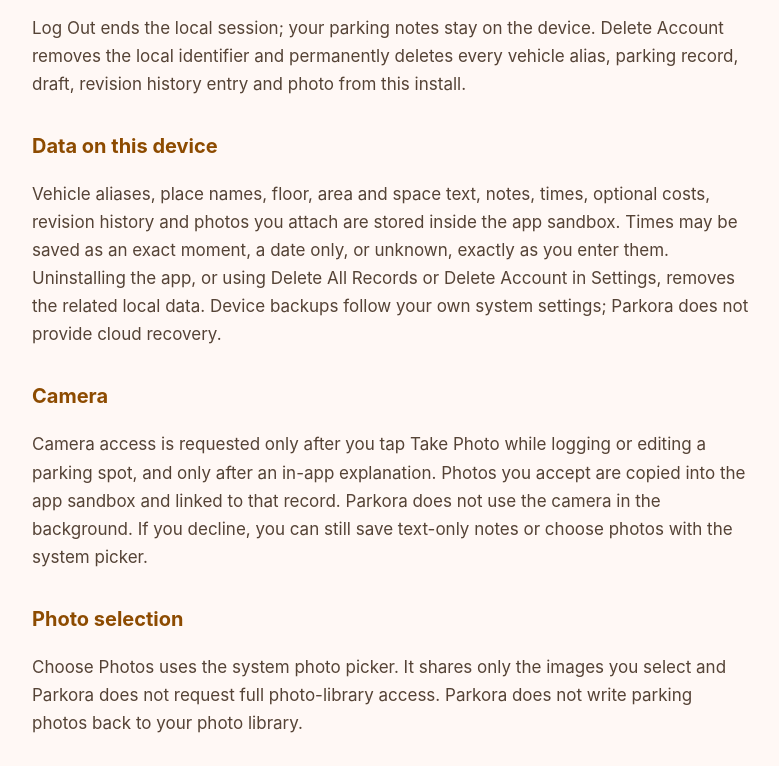
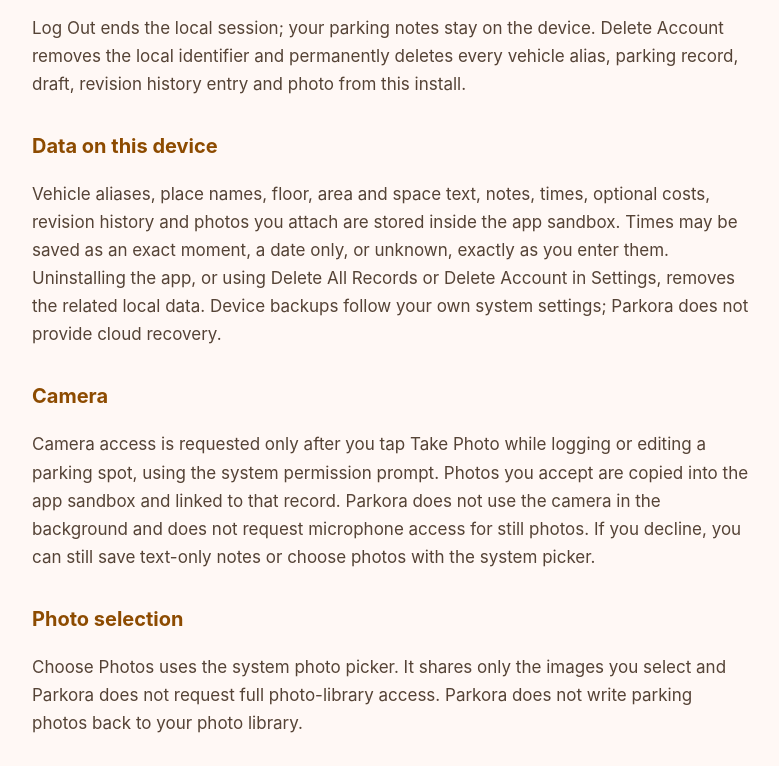
Before and after one commit to parkora-app/parkora-legal, a plain HTML site: page privacy-policy.html in a window 1280 px wide. Shown: the part 455-1221 px from the top of the page, without its empty margins (248-1027 px from the left). Drawn offline with Linux system fonts and the light colour scheme.

Commit message:
Clarify camera uses system permission prompt only

```diff
--- a/privacy-policy.html
+++ b/privacy-policy.html
@@ -20,7 +20,7 @@
     <p>Vehicle aliases, place names, floor, area and space text, notes, times, optional costs, revision history and photos you attach are stored inside the app sandbox. Times may be saved as an exact moment, a date only, or unknown, exactly as you enter them. Uninstalling the app, or using Delete All Records or Delete Account in Settings, removes the related local data. Device backups follow your own system settings; Parkora does not provide cloud recovery.</p>
 
     <h2>Camera</h2>
-    <p>Camera access is requested only after you tap Take Photo while logging or editing a parking spot, and only after an in-app explanation. Photos you accept are copied into the app sandbox and linked to that record. Parkora does not use the camera in the background. If you decline, you can still save text-only notes or choose photos with the system picker.</p>
+    <p>Camera access is requested only after you tap Take Photo while logging or editing a parking spot, using the system permission prompt. Photos you accept are copied into the app sandbox and linked to that record. Parkora does not use the camera in the background and does not request microphone access for still photos. If you decline, you can still save text-only notes or choose photos with the system picker.</p>
 
     <h2>Photo selection</h2>
     <p>Choose Photos uses the system photo picker. It shares only the images you select and Parkora does not request full photo-library access. Parkora does not write parking photos back to your photo library.</p>
```
